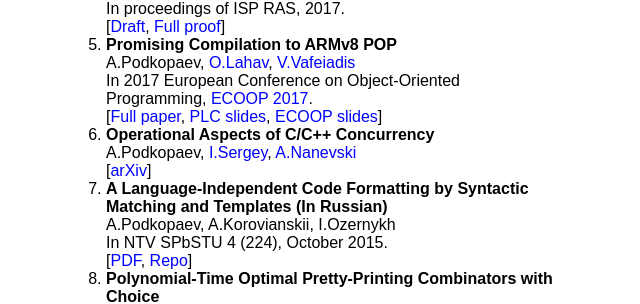
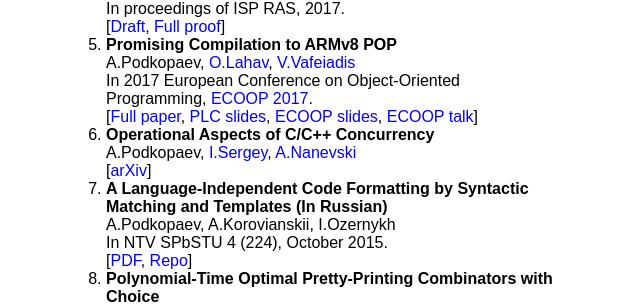
Before and after one commit to anlun/anlun.github.io, a Jekyll site: the page built from index.html, in a window 1280 px wide and 900 px high, scrolled down 1300 px. Shown: the part 152-456 px from the top of the window, without its empty margins (334-974 px from the left). Built offline with Jekyll 4.4.1, drawn with Linux system fonts in a browser that asks for light colours; some web fonts are replaced.

Commit message:
ECOOP talk link

```diff
--- a/index.html
+++ b/index.html
@@ -163,7 +163,8 @@ Curriculum vitæ: [<a href="cv">HTML</a>]
          <br />
          [<a href="https://drive.google.com/file/d/0B3UPtzTx9FB1Y29vaGs0aHBSVXM/view">Full paper</a>,
           <a href="https://drive.google.com/open?id=0B3UPtzTx9FB1bVc4UC1SaHhmQ2s">PLC slides</a>,
-          <a href="https://drive.google.com/open?id=0B3UPtzTx9FB1SW1EMGt4aFAtcGc">ECOOP slides</a>]
+          <a href="https://drive.google.com/open?id=0B3UPtzTx9FB1SW1EMGt4aFAtcGc">ECOOP slides</a>,
+          <a href="https://youtu.be/OfWxjAtijjM">ECOOP talk</a>]
     </li>
     <li> <b>Operational Aspects of C/C++ Concurrency</b>
          <br />
```
